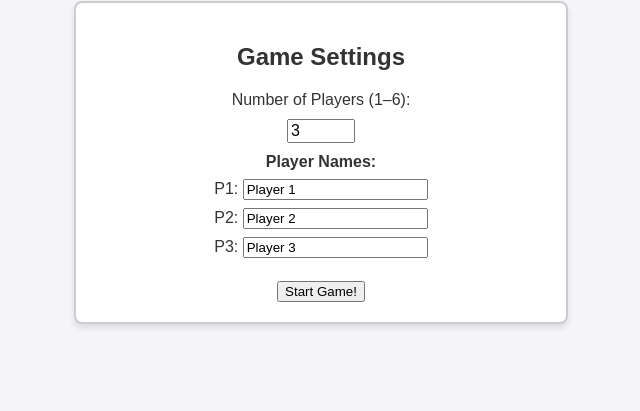
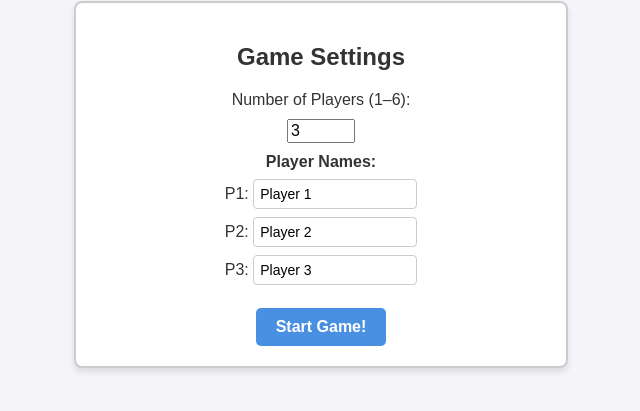
Before and after one commit to pelrana/Sort-game, a plain HTML site: page index.html in a window 1280 px wide. Shown: the part 99-510 px from the top of the page, without its empty margins (319-959 px from the left). Drawn offline with Linux system fonts and the light colour scheme.

Commit message:
Add files via upload

```diff
--- a/style.css
+++ b/style.css
@@ -55,9 +55,30 @@ body {
   flex-wrap: wrap;
 }
 
+.card {
+  width: 90px;
+  padding: 15px 10px;
+  border: 2px solid #333;
+  border-radius: 8px;
+  background-color: #fff;
+  font-weight: bold;
+  cursor: pointer;
+}
+
 .card:hover {
   background-color: #e6f2ff;
   transform: translateY(-3px);
+}
+
+button {
+  padding: 10px 20px;
+  font-size: 16px;
+  cursor: pointer;
+  border-radius: 5px;
+  border: none;
+  background-color: #4a90e2;
+  color: white;
+  font-weight: bold;
 }
 
 button:hover {
@@ -67,3 +88,13 @@ button:hover {
 .name-input-row {
   margin: 8px 0;
 }
+
+.name-input-row input {
+  padding: 6px;
+  font-size: 14px;
+  border: 1px solid #ccc;
+  border-radius: 4px;
+  width: 150px;
+  background-color: #fff;
+  cursor: text;
+}
```
